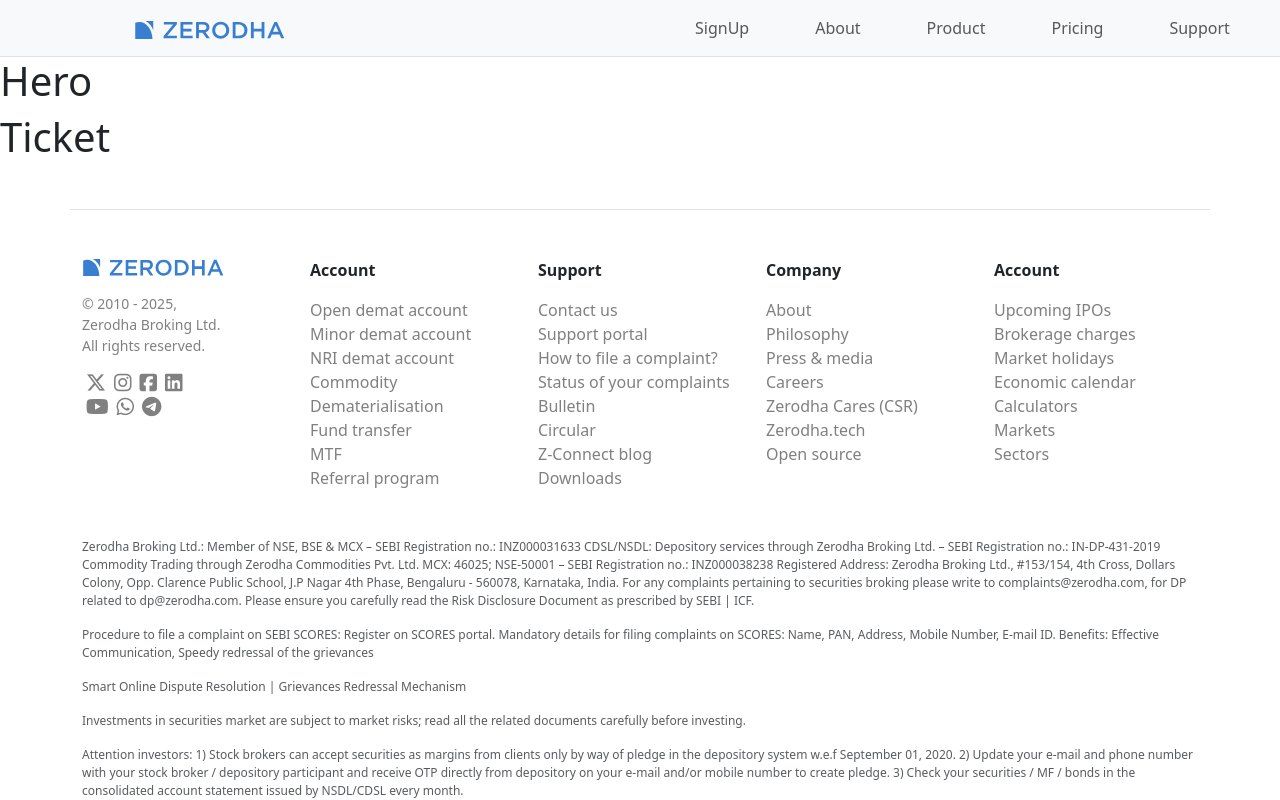
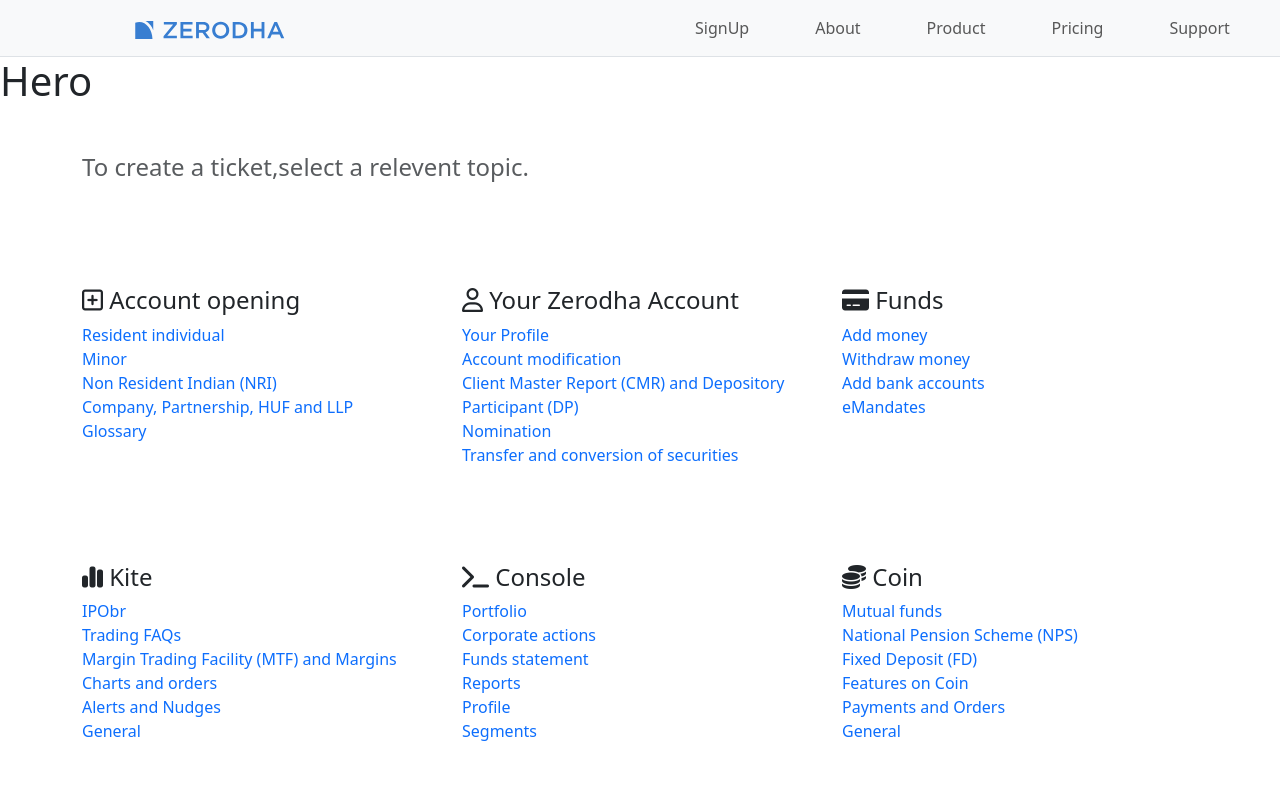
Before and after one commit to pulkitgaba009/Trading-Webapp, a React (Vite) app: page /support in a window 1280 px wide. Shown: the top 800 px of the page. Built offline with nearby package versions, Linux system fonts and the light colour scheme.

Commit message:
support page component made

```diff
--- a/src/landing_page/support/SupportPage.jsx
+++ b/src/landing_page/support/SupportPage.jsx
@@ -1,5 +1,3 @@
-import Footer from "../Footer";
-import Navbar from "../Navbar";
 import Hero from "./Hero";
 import Ticket from "./Ticket";
 
--- a/src/landing_page/support/Ticket.jsx
+++ b/src/landing_page/support/Ticket.jsx
@@ -1,7 +1,134 @@
 function Ticket() {
-    return (
-        <h1>Ticket</h1>
-     );
+  return (
+    <div className="container">
+      <div className="row mt-5 mb-5">
+        <h1 className="fs-4 text-muted">To create a ticket,select a relevent topic.</h1>
+      </div>
+      <div className="row">
+        <div className="col-4 mt-5 mb-5">
+          <h4><i class="fa-regular fa-square-plus"></i> Account opening</h4>
+          <a style={{ textDecoration: "none" }} href="">
+            Resident individual <br />
+          </a>
+          <a style={{ textDecoration: "none" }} href="">
+            Minor <br />
+          </a>
+          <a style={{ textDecoration: "none" }} href="">
+            Non Resident Indian (NRI) <br />
+          </a>
+          <a style={{ textDecoration: "none" }} href="">
+            Company, Partnership, HUF and LLP <br />
+          </a>
+          <a style={{ textDecoration: "none" }} href="">
+            Glossary <br />
+          </a>
+        </div>
+
+        <div className="col-4 mt-5 mb-5">
+          <h4><i class="fa-regular fa-user"></i> Your Zerodha Account</h4>
+          <a style={{ textDecoration: "none" }} href="">
+            Your Profile <br />
+          </a>
+          <a style={{ textDecoration: "none" }} href="">
+            Account modification <br />
+          </a>
+          <a style={{ textDecoration: "none" }} href="">
+            Client Master Report (CMR) and Depository Participant (DP) <br />
+          </a>
+          <a style={{ textDecoration: "none" }} href="">
+            Nomination <br />
+          </a>
+          <a style={{ textDecoration: "none" }} href="">
+            Transfer and conversion of securities <br />
+          </a>
+        </div>
+
+        <div className="col-4 mt-5 mb-5">
+          <h4><i class="fa-solid fa-credit-card"></i> Funds</h4>
+          <a style={{ textDecoration: "none" }} href="">
+            Add money <br />
+          </a>
+          <a style={{ textDecoration: "none" }} href="">
+            Withdraw money <br />
+          </a>
+          <a style={{ textDecoration: "none" }} href="">
+            Add bank accounts <br />
+          </a>
+          <a style={{ textDecoration: "none" }} href="">
+            eMandates <br />
+          </a>
+        </div>
+      </div>
+
+      <div className="row">
+        <div className="col-4 mt-5 mb-5">
+          <h4><i class="fa-solid fa-chart-simple"></i> Kite</h4>
+          <a style={{ textDecoration: "none" }} href="">
+            IPObr <br />
+          </a>
+          <a style={{ textDecoration: "none" }} href="">
+            Trading FAQs <br />
+          </a>
+          <a style={{ textDecoration: "none" }} href="">
+            Margin Trading Facility (MTF) and Margins <br />
+          </a>
+          <a style={{ textDecoration: "none" }} href="">
+            Charts and orders <br />
+          </a>
+          <a style={{ textDecoration: "none" }} href="">
+            Alerts and Nudges <br />
+          </a>
+          <a style={{ textDecoration: "none" }} href="">
+            General <br />
+          </a>
+        </div>
+
+        <div className="col-4 mt-5 mb-5">
+          <h4><i class="fa-solid fa-terminal"></i> Console</h4>
+          <a style={{ textDecoration: "none" }} href="">
+            Portfolio <br />
+          </a>
+          <a style={{ textDecoration: "none" }} href="">
+            Corporate actions <br />
+          </a>
+          <a style={{ textDecoration: "none" }} href="">
+            Funds statement <br />
+          </a>
+          <a style={{ textDecoration: "none" }} href="">
+            Reports <br />
+          </a>
+          <a style={{ textDecoration: "none" }} href="">
+            Profile <br />
+          </a>
+          <a style={{ textDecoration: "none" }} href="">
+            Segments <br />
+          </a>
+        </div>
+
+        <div className="col-4 mt-5 mb-5">
+          <h4><i class="fa-solid fa-coins"></i> Coin</h4>
+          <a style={{ textDecoration: "none" }} href="">
+            Mutual funds <br />
+          </a>
+          <a style={{ textDecoration: "none" }} href="">
+            National Pension Scheme (NPS) <br />
+          </a>
+          <a style={{ textDecoration: "none" }} href="">
+            Fixed Deposit (FD) <br />
+          </a>
+          <a style={{ textDecoration: "none" }} href="">
+            Features on Coin <br />
+          </a>
+           <a style={{ textDecoration: "none" }} href="">
+            Payments and Orders <br />
+          </a>
+           <a style={{ textDecoration: "none" }} href="">
+            General <br />
+          </a>
+        </div>
+      </div>
+    </div>
+  );
 }
 
 export default Ticket;
```
